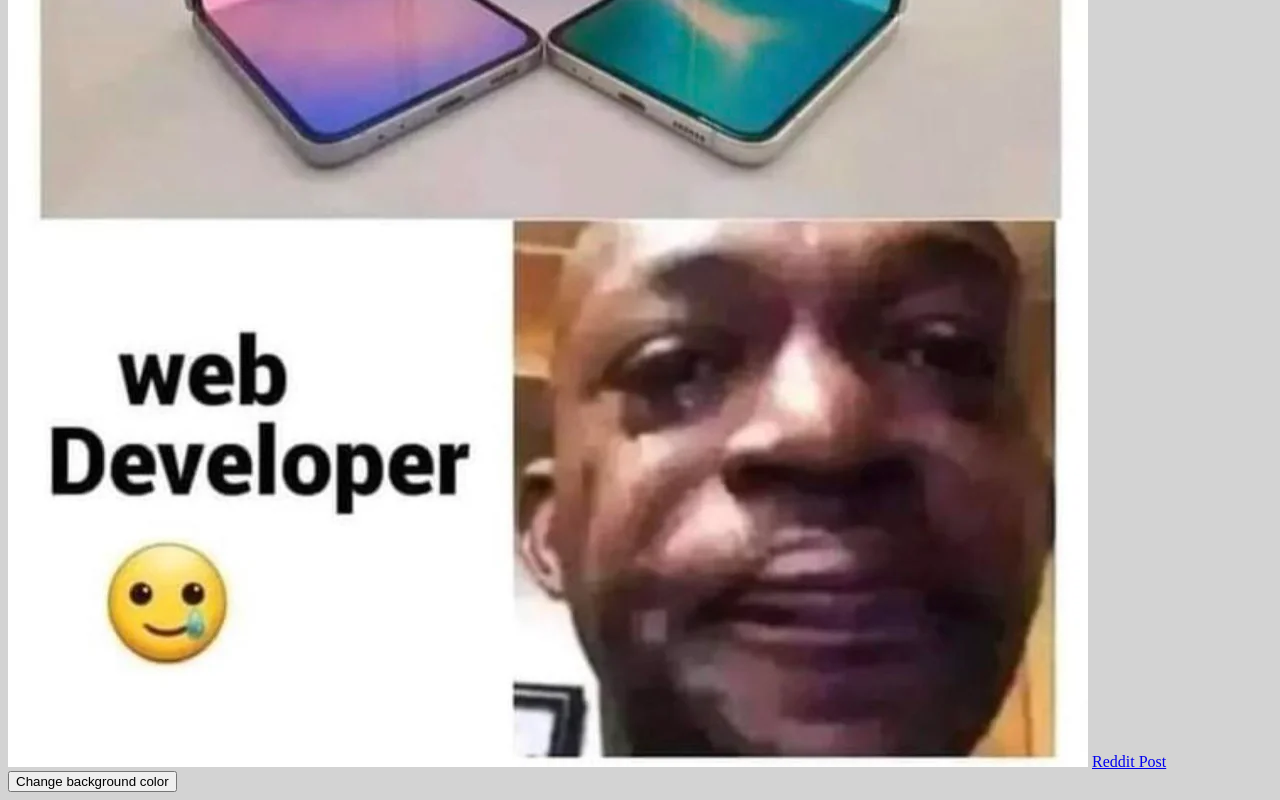
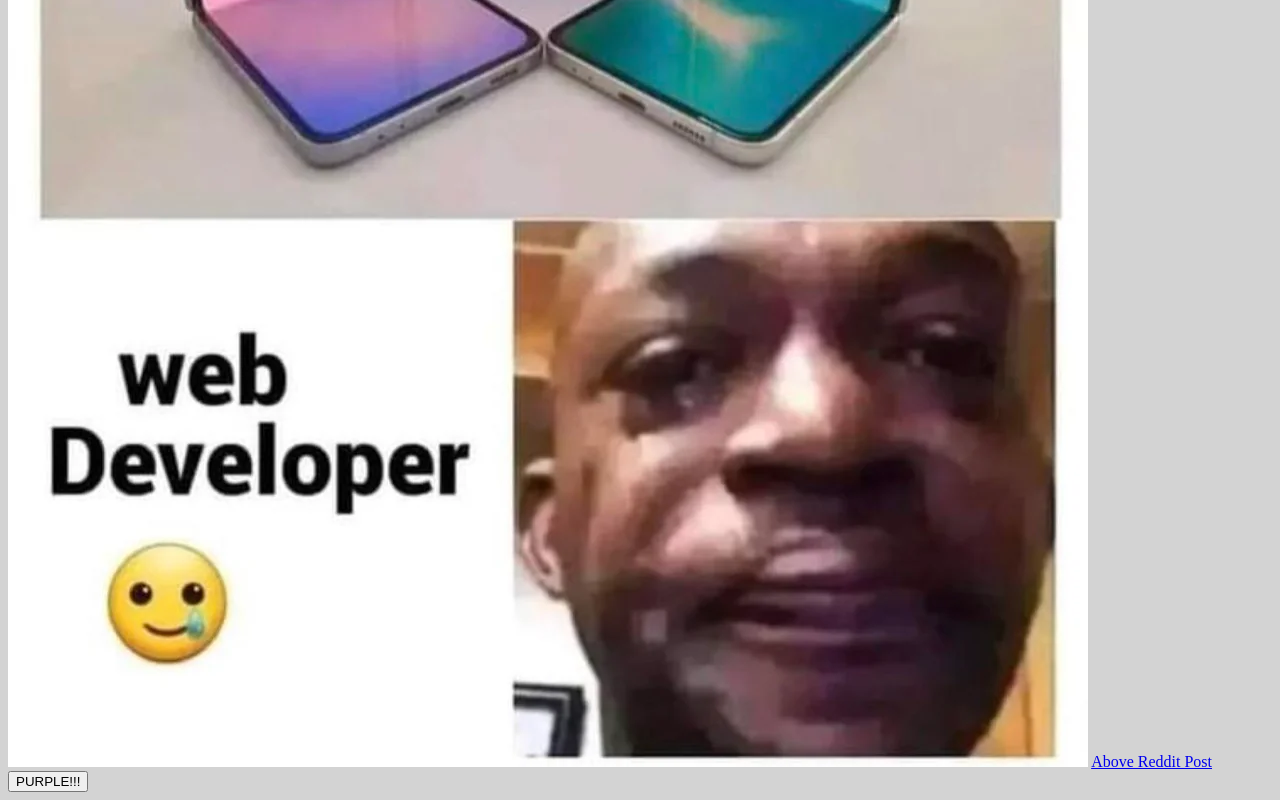
Before and after one commit to GU-Web-Dev-2024/homework-1-seanburke04, a plain HTML site: page hw1-seanburke04/index.html in a window 1280 px wide. Shown: the part 692-1492 px from the top of the page. Drawn offline with Linux system fonts and the light colour scheme.

Commit message:
Modified some things

```diff
--- a/hw1-seanburke04/index.html
+++ b/hw1-seanburke04/index.html
@@ -22,9 +22,9 @@
         </p>
         <img src="webDev.jpg" alt="Web Development Meme">
         <a href="https://www.reddit.com/r/ProgrammerHumor/comments/140hdl9/another_webdev_meme/">
-            Reddit Post
+            Above Reddit Post
         </a>
-        <button onclick="changeColor()">Change background color</button>
+        <button onclick="changeColor()">PURPLE!!!</button>
         <script>
             function changeColor(){
                 document.body.style.backgroundColor = "#800080";
```
